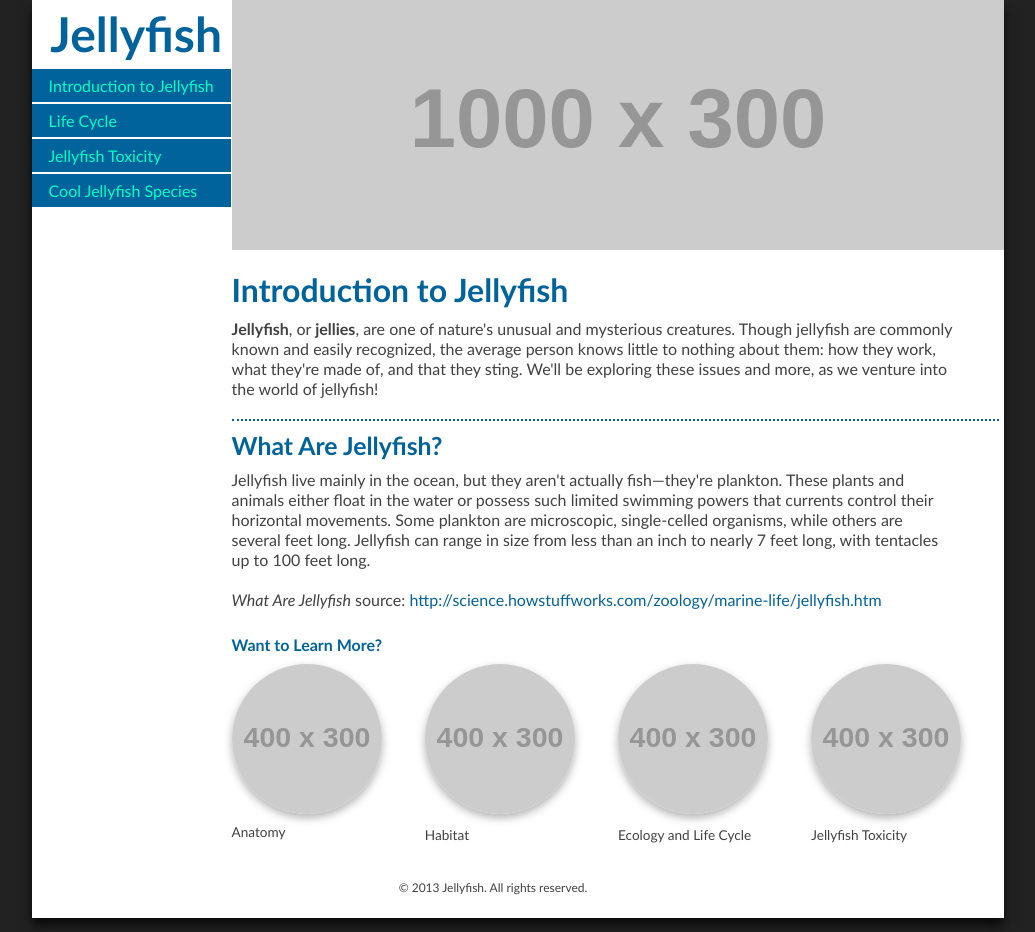
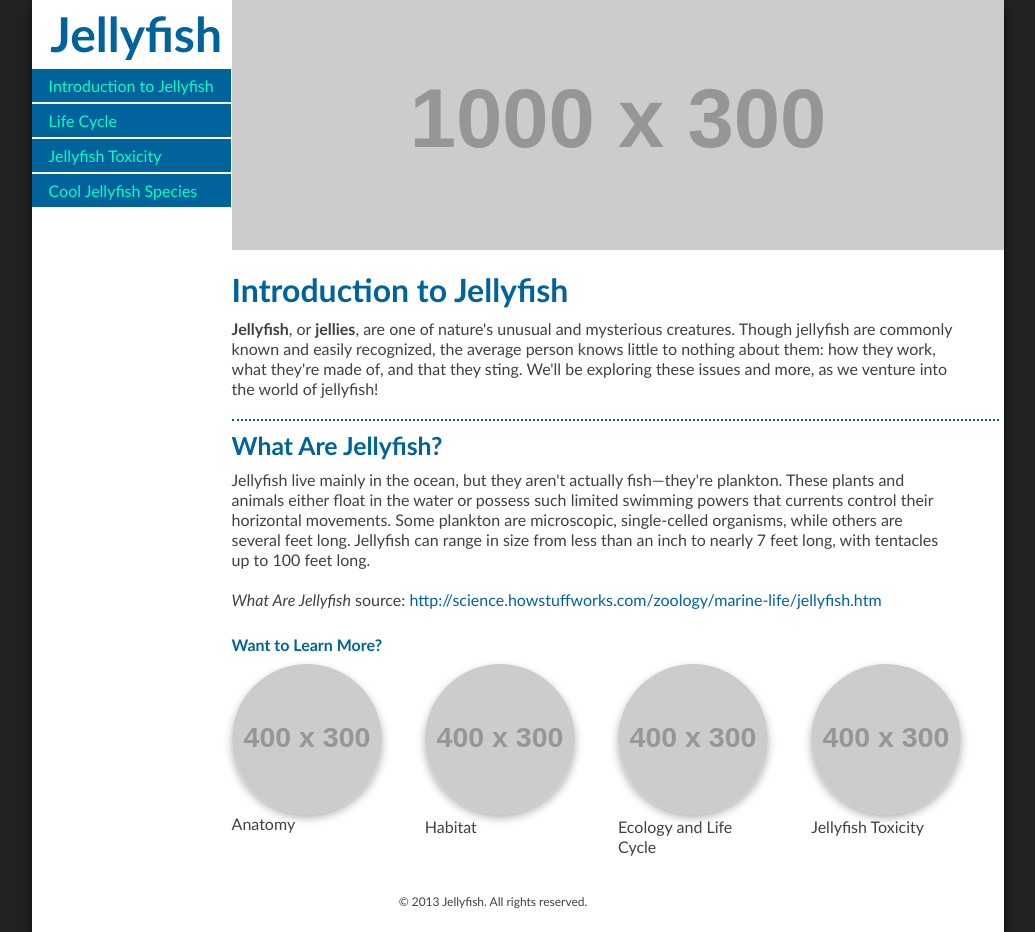
Before and after one commit to lim00074/large-data-website, a Jekyll site: the page built from index.html, in a window 1280 px wide. Shown: the whole page, without its empty margins (122-1157 px from the left). Built offline with Jekyll 4.4.1, drawn with Linux system fonts in a browser that asks for light colours; Markdown is read by kramdown in place of the engine named in the settings.

Commit message:
Edited captions

```diff
--- a/index.html
+++ b/index.html
@@ -44,13 +44,13 @@ url: /index
 	<article>
 		<h4>Want to Learn More?</h4>
 
-		<div class="grid">
+		<div class="grid buckets">
 
 			<div class="unit unit-s-1 unit-m-1-2 unit-l-1-4">
 				<div class="bucket-container">
 					<div class="bucket-dummy"></div>
 					<div class="bucket-element bucket-anatomy"></div>
-					<figcaption>Anatomy</figcaption>
+					<p class="figcaption">Anatomy</p>
 				</div>
 
 			</div>
@@ -60,7 +60,7 @@ url: /index
 					<div class="bucket-dummy"></div>
 					<div class="bucket-element bucket-habitat"></div>
 				</div>
-				<figcaption>Habitat</figcaption>
+				<p class="figcaption">Habitat</p>
 			</div>
 
 			<div class="unit unit-s-1 unit-m-1-2 unit-l-1-4">
@@ -68,7 +68,7 @@ url: /index
 					<div class="bucket-dummy"></div>
 					<div class="bucket-element bucket-ecology"></div>
 				</div>
-				<figcaption>Ecology and Life Cycle</figcaption>
+				<p class="figcaption">Ecology and Life Cycle</p>
 			</div>
 
 			<div class="unit unit-s-1 unit-m-1-2 unit-l-1-4">
@@ -76,7 +76,7 @@ url: /index
 					<div class="bucket-dummy"></div>
 					<div class="bucket-element bucket-toxicity"></div>
 				</div>
-				<figcaption>Jellyfish Toxicity</figcaption>
+				<p class="figcaption">Jellyfish Toxicity</p>
 			</div>
 
 		</div>
```
